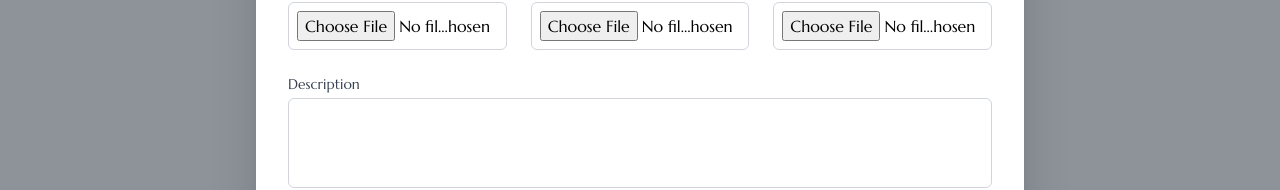
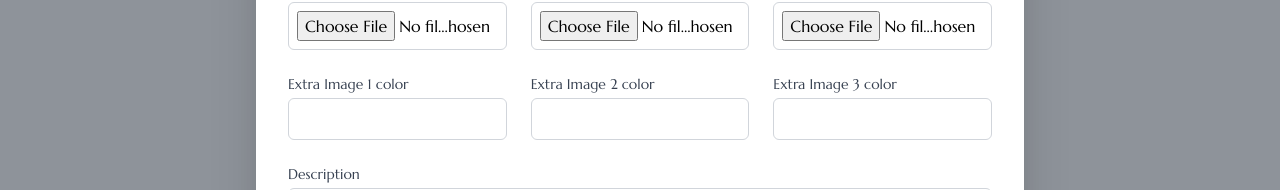
Before and after one commit to CsDeveloperLead/Jaipur_Jwellers_Frontend, a React (Vite) app: page /dashboard in a window 1280 px wide. Both pictures are taken after a click on the element "Add Products". Shown: the part 416-606 px from the top of the page. Built offline with nearby package versions, Linux system fonts and the light colour scheme; no server answers; a web font is replaced by a local one.

Commit message:
changes on product details

```diff
--- a/src/Components/ProductForm.jsx
+++ b/src/Components/ProductForm.jsx
@@ -19,6 +19,9 @@ const ProductForm = ({ product, closePopup, refreshProducts }) => {
         depth: "",
         weight: "",
         details: [{}],
+        image1Color: "",
+        image2Color: "",
+        image3Color: "",
     });
 
     const [mainImage, setMainImage] = useState(null);
@@ -88,6 +91,9 @@ const ProductForm = ({ product, closePopup, refreshProducts }) => {
         data.append("height", formData.height);
         data.append("depth", formData.depth);
         data.append("weight", formData.weight);
+        data.append("image1Color", formData.image1Color);
+        data.append("image2Color", formData.image2Color);
+        data.append("image3Color", formData.image3Color);
 
         if (mainImage) data.append("Image", mainImage);
         extraImages.forEach((image, index) => {
@@ -138,6 +144,9 @@ const ProductForm = ({ product, closePopup, refreshProducts }) => {
                 height: product.height,
                 depth: product.depth,
                 weight: product.weight,
+                image1Color: product.Image1?.color,
+                image2Color: product.Image2?.color,
+                image3Color: product.Image3?.color,
             });
         }
     }, [product]);
@@ -204,6 +213,21 @@ const ProductForm = ({ product, closePopup, refreshProducts }) => {
                                 />
                             </div>
                         ))}
+                    </div>
+                    {/* Image colors */}
+                    <div className="grid grid-cols-1 sm:grid-cols-3 gap-6">
+                        <div>
+                            <label className="block text-sm font-medium text-gray-700 mb-1">Extra Image 1 color</label>
+                            <input type="text" value={formData?.image1Color} onChange={(e) => setFormData({ ...formData, image1Color: e.target.value })} className="w-full p-2 border border-gray-300 rounded-md focus:ring-2 focus:ring-blue-500 focus:border-transparent" />
+                        </div>
+                        <div>
+                            <label className="block text-sm font-medium text-gray-700 mb-1">Extra Image 2 color</label>
+                            <input type="text" value={formData?.image2Color} onChange={(e) => setFormData({ ...formData, image2Color: e.target.value })} className="w-full p-2 border border-gray-300 rounded-md focus:ring-2 focus:ring-blue-500 focus:border-transparent" />
+                        </div>
+                        <div>
+                            <label className="block text-sm font-medium text-gray-700 mb-1">Extra Image 3 color</label>
+                            <input type="text" value={formData?.image3Color} onChange={(e) => setFormData({ ...formData, image3Color: e.target.value })} className="w-full p-2 border border-gray-300 rounded-md focus:ring-2 focus:ring-blue-500 focus:border-transparent" />
+                        </div>
                     </div>
                     {/* Description */}
                     <div>
--- a/src/Components/SingleProduct.jsx
+++ b/src/Components/SingleProduct.jsx
@@ -17,7 +17,7 @@ function SingleProduct() {
     const [isAddedToCart, setIsAddedToCart] = useState(false);
     const [quantity, setQuantity] = useState(1);
     const [selectedQuantityPrice, setSelectedQuantityPrice] = useState(product.quantityPrices[0]);
-    const [productImages, setProductImages] = useState([product?.Image, product?.Image1, product?.Image2, product?.Image3])
+    const [productImages, setProductImages] = useState([product?.Image, product?.Image1?.image, product?.Image2?.image, product?.Image3?.image])
     const [mainImage, setMainImage] = useState('' || product?.Image)
 
     const handleAddToCart = () => {
```
